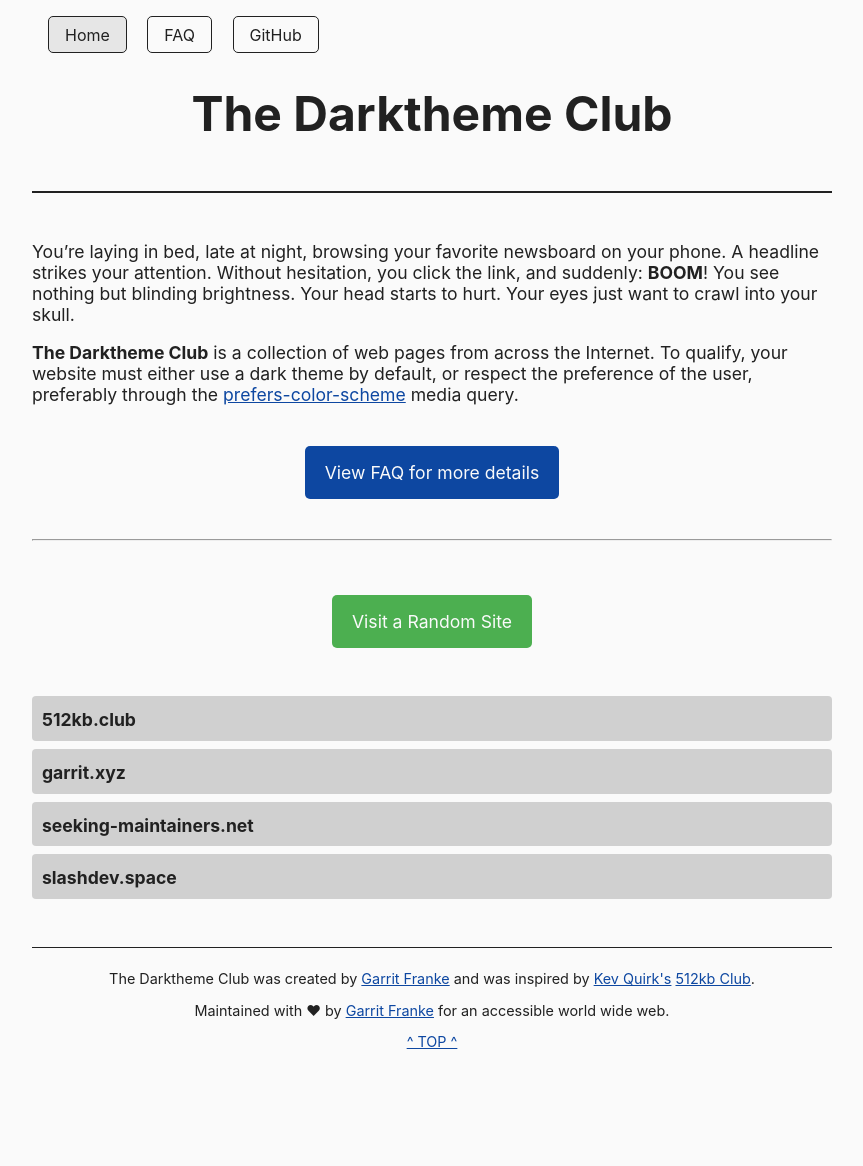
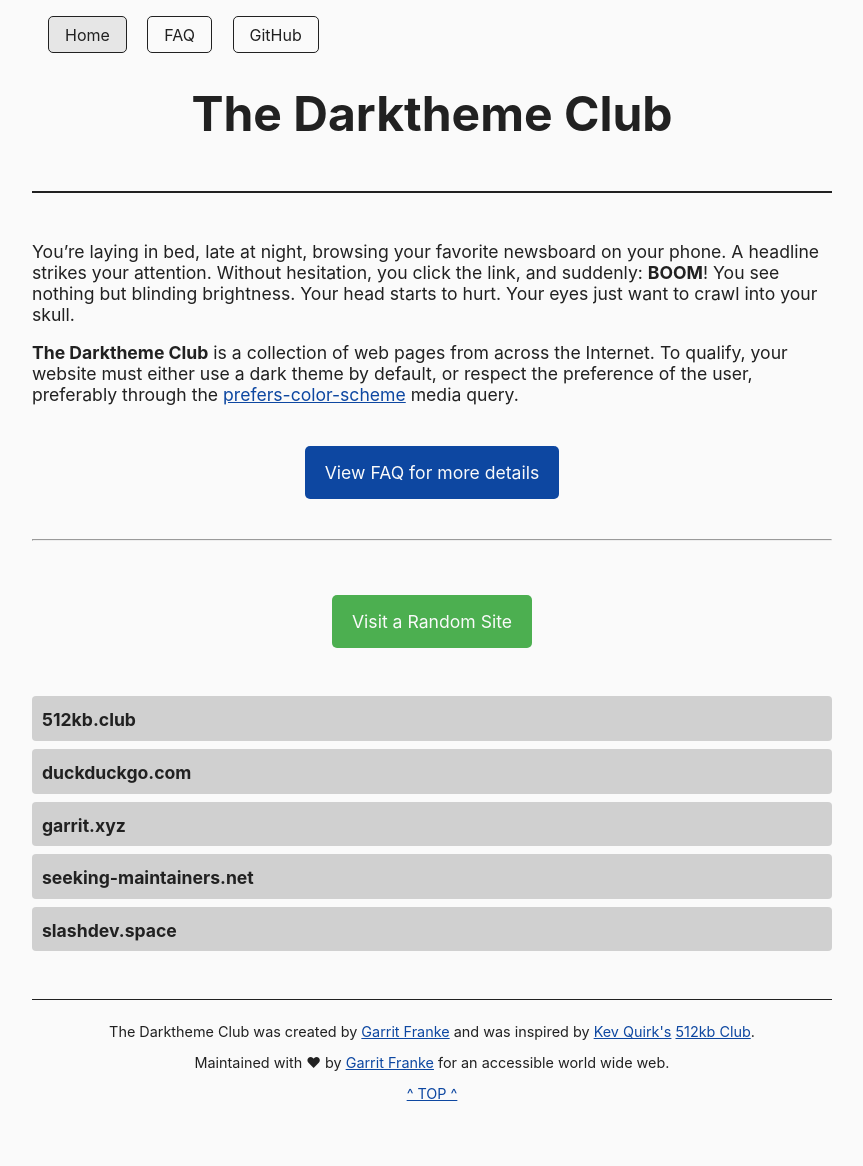
Before and after one commit to katherinek727/darktheme.club, a Jekyll site: the page built from index.md, in a window 1280 px wide. Shown: the whole page, without its empty margins (208-1071 px from the left). Built offline with Jekyll 4.4.1, drawn with Linux system fonts in a browser that asks for light colours; before the commit the page ends 1114 px from its top, so only the background shows below that.

Commit message:
Add duckduckgo.com

```diff
--- a/_data/sites.yml
+++ b/_data/sites.yml
@@ -2,6 +2,11 @@
   url: https://512kb.club/
   method: mediaquery
   last_checked: 2022-04-16
+
+- domain: duckduckgo.com
+  url: https://duckduckgo.com/
+  method: unknown
+  last_checked: 2022-07-16
 
 - domain: garrit.xyz
   url: https://garrit.xyz/
```
